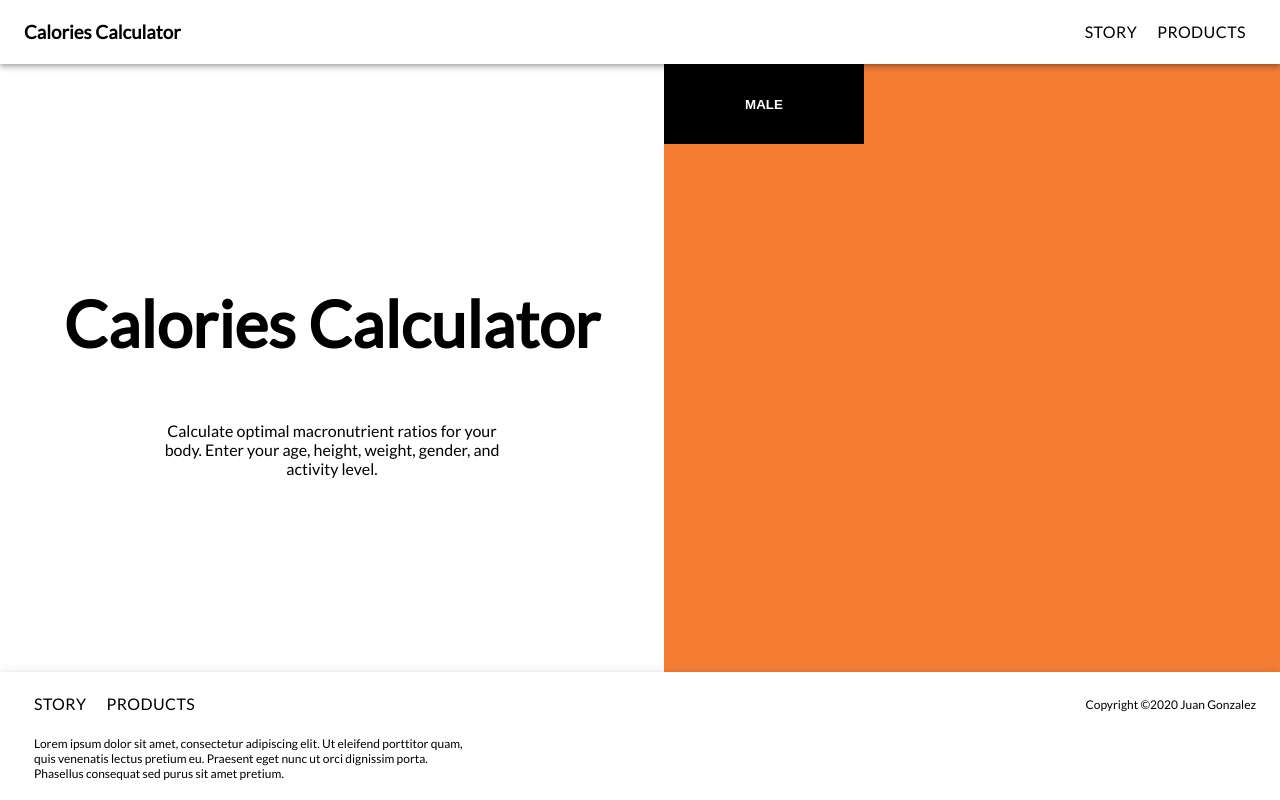
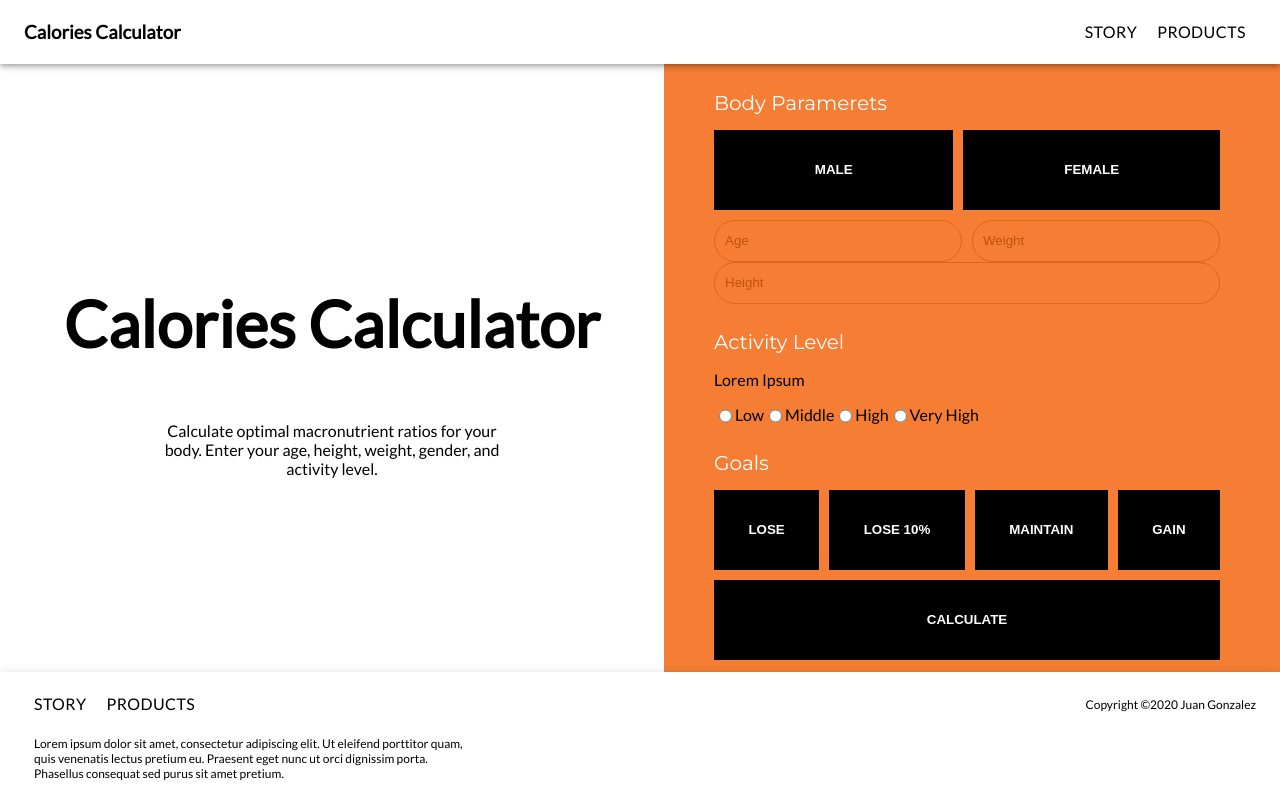
Before and after one commit to JMGonzalezR/calories-calculator, a React (Create React App) app: page / in a window 1280 px wide. Built offline with nearby package versions, Linux system fonts and the light colour scheme.

Commit message:
work in progress creating the form and giving the styles

```diff
--- a/public/index.html
+++ b/public/index.html
@@ -10,7 +10,7 @@
       content="Web site created using create-react-app"
     />
     <link rel="apple-touch-icon" href="%PUBLIC_URL%/logo192.png" />
-    <link href="https://fonts.googleapis.com/css2?family=Lato&display=swap" rel="stylesheet">
+    <link href="https://fonts.googleapis.com/css2?family=Lato&family=Montserrat&display=swap" rel="stylesheet">
     <!--
       manifest.json provides metadata used when your web app is installed on a
       user's mobile device or desktop. See https://developers.google.com/web/fundamentals/web-app-manifest/
--- a/src/components/CalculatorForm.css
+++ b/src/components/CalculatorForm.css
@@ -1,10 +1,10 @@
 .CalculatorForm{
-    height: 100%;
     background-color: #f57d34;
+    padding: 0 50px;
+    width: 100%;
 }
 
 .CalculatorForm-button{
-    width: 200px;
     height: 80px;
     border: 0;
     background-color: #000000;
@@ -12,4 +12,39 @@
     text-transform: uppercase;
     font-weight: bold;
     cursor: pointer;
+    flex-grow: 1;
+    margin-right: 10px;
+    min-width: 100px;
 }
+
+.CalculatorForm-h4{
+    color: #fff;
+    font-family: 'Montserrat', sans-serif;
+    font-size: 20px;
+    margin-bottom: 15px;
+    font-weight: 400;
+}
+
+.CalculatorForm-container{
+    display: flex;
+    margin-bottom: 10px;
+    flex-wrap: wrap;
+}
+
+.CalculatorForm-textinput{
+    flex-grow: 1;
+    margin-right: 10px;
+    height: 20px;
+    padding: 10px;
+    border: 1px solid #dc661c;
+    background-color: #f57d34;
+    border-radius: 25px;
+}
+
+.CalculatorForm-textinput:focus{
+    background-color: #fff;
+}
+
+::placeholder {
+    color: #c1510d
+}
--- a/src/components/CalculatorForm.js
+++ b/src/components/CalculatorForm.js
@@ -2,11 +2,42 @@ import React from 'react';
 import './CalculatorForm.css';
 
 function CalculatorForm() {
-  return (
-    <div className="CalculatorForm">
-        <button className="CalculatorForm-button"> Male </button>
-    </div>
-  );
+    return (
+        <div className="CalculatorForm">
+            <h4 className="CalculatorForm-h4">Body Paramerets</h4>
+            <div className="CalculatorForm-container">
+                <button className="CalculatorForm-button"> Male </button>
+                <button className="CalculatorForm-button"> Female </button>
+            </div>
+            <div className="CalculatorForm-container">
+                <input type="text" className="CalculatorForm-textinput" placeholder="Age" />
+                <input type="text" className="CalculatorForm-textinput" placeholder="Weight" />
+                <input type="text" className="CalculatorForm-textinput" placeholder="Height" />
+            </div>
+            <h4 className="CalculatorForm-h4">Activity Level</h4>
+            <p>Lorem Ipsum</p>
+            <div className="CalculatorForm-container">
+                <input type="radio" />
+                <label>Low</label>
+                <input type="radio" />
+                <label>Middle</label>
+                <input type="radio" />
+                <label>High</label>
+                <input type="radio" />
+                <label>Very High</label>
+            </div>
+            <h4 className="CalculatorForm-h4">Goals</h4>
+            <div className="CalculatorForm-container">
+                <button className="CalculatorForm-button"> Lose </button>
+                <button className="CalculatorForm-button"> Lose 10% </button>
+                <button className="CalculatorForm-button"> Maintain </button>
+                <button className="CalculatorForm-button"> Gain </button>
+            </div>
+            <div className="CalculatorForm-container">
+                <button className="CalculatorForm-button"> Calculate </button>
+            </div>
+        </div>
+    );
 }
 
 export default CalculatorForm;
--- a/src/pages/HomePage.css
+++ b/src/pages/HomePage.css
@@ -22,4 +22,5 @@
 
 .Home-rightside {
     width: 50%;
+    display: flex;
 }
```
Also changed, not shown: src/App.css (line endings or trailing spaces).
